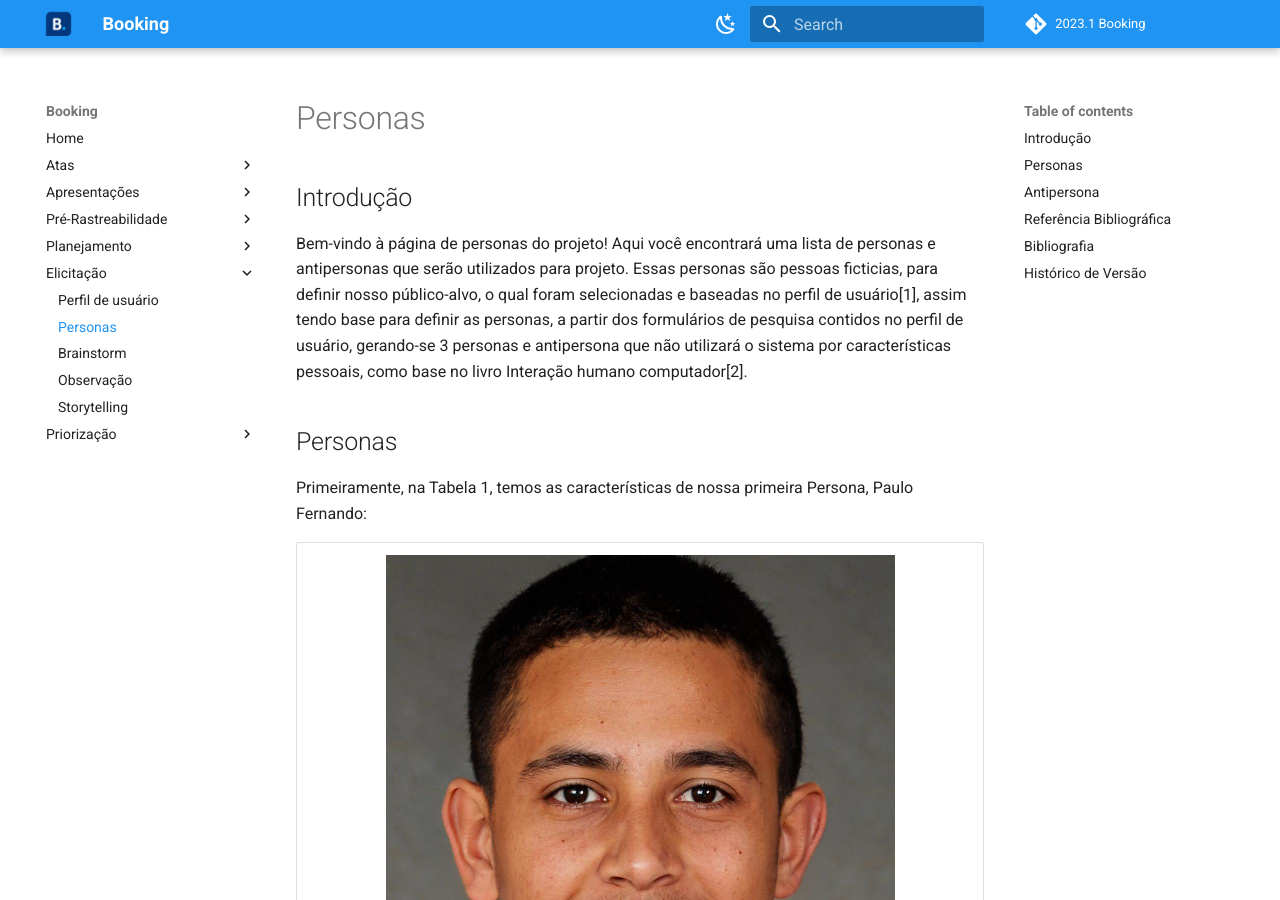
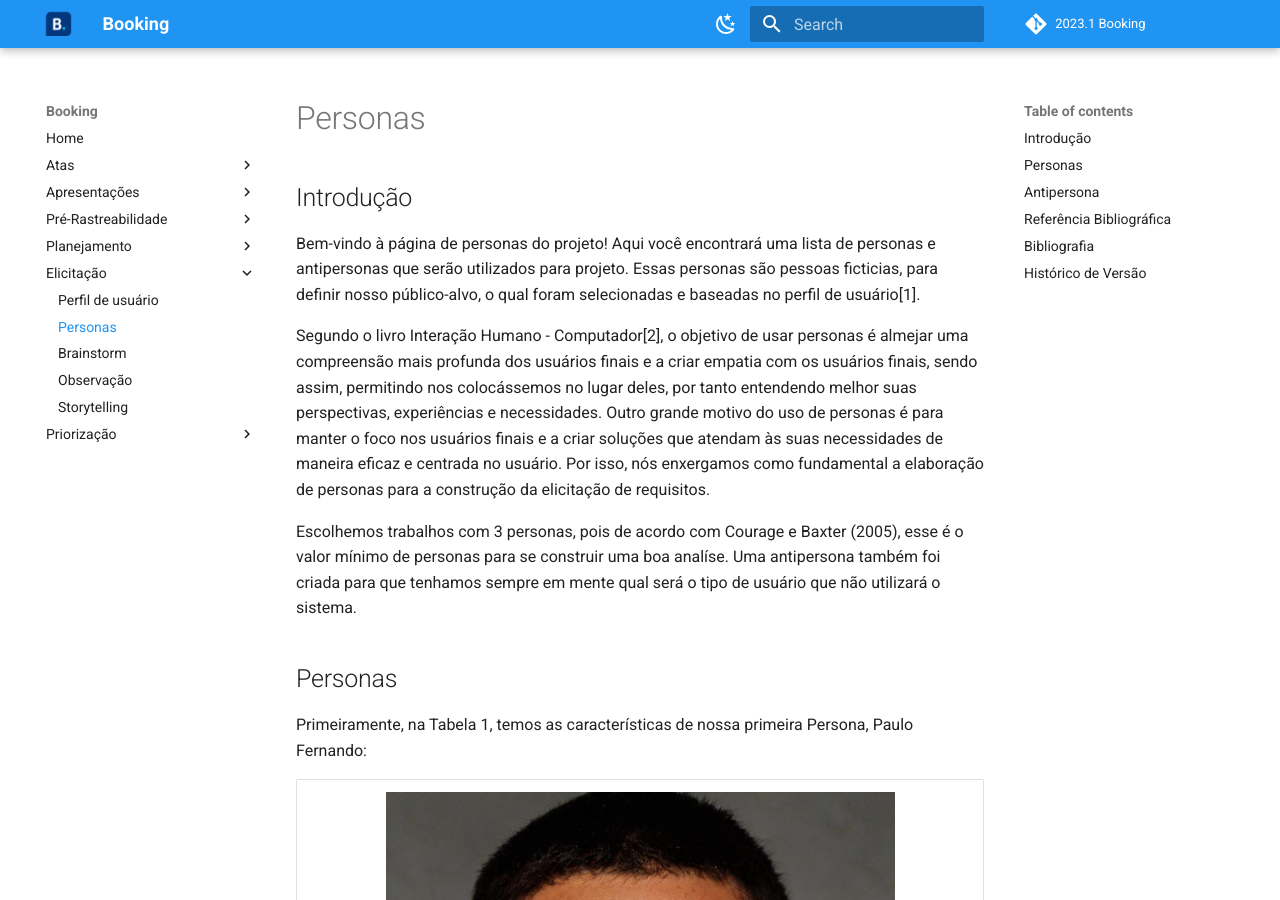
Before and after one commit to Requisitos-de-Software/2023.1-Booking, an MkDocs documentation site: the page built from docs/elicitacao/personas.md, in a window 1280 px wide and 900 px high. Built offline with MkDocs 1.6.1 and Material for MkDocs 9.7.7, drawn with Linux system fonts in a browser that asks for light colours; comment, search, counter and statistics services are not loaded; some of the changed text lies outside the part shown.

```diff
--- a/docs/elicitacao/personas.md
+++ b/docs/elicitacao/personas.md
@@ -2,7 +2,11 @@
 
 ## Introdução
 
-Bem-vindo à página de personas do projeto! Aqui você encontrará uma lista de personas e antipersonas que serão utilizados para projeto. Essas personas são pessoas ficticias, para definir nosso público-alvo, o qual foram selecionadas e baseadas no perfil de usuário[1], assim tendo base para definir as personas, a partir dos formulários de pesquisa contidos no perfil de usuário, gerando-se 3 personas e antipersona que não utilizará o sistema por características pessoais, como base no livro Interação humano computador[2].
+Bem-vindo à página de personas do projeto! Aqui você encontrará uma lista de personas e antipersonas que serão utilizados para projeto. Essas personas são pessoas ficticias, para definir nosso público-alvo, o qual foram selecionadas e baseadas no perfil de usuário[1].
+
+Segundo o livro Interação Humano - Computador[2], o objetivo de usar personas é almejar uma compreensão mais profunda dos usuários finais e a criar empatia com os usuários finais, sendo assim, permitindo nos colocássemos no lugar deles, por tanto entendendo melhor suas perspectivas, experiências e necessidades. Outro grande motivo do uso de personas é para manter o foco nos usuários finais e a criar soluções que atendam às suas necessidades de maneira eficaz e centrada no usuário. Por isso, nós enxergamos como fundamental a elaboração de personas para a construção da elicitação de requisitos.
+
+Escolhemos trabalhos com 3 personas, pois de acordo com Courage e Baxter (2005), esse é o valor mínimo de personas para se construir uma boa analíse. Uma antipersona também foi criada para que tenhamos sempre em mente qual será o tipo de usuário que não utilizará o sistema.
 
 ## Personas
 
@@ -97,6 +101,10 @@ Agora, na Tabela 4, temos as características de nossa Antipersona, Augusto Bent
 
 [2]  BARBOSA, Simone Diniz Junqueira; DA SILVA, Bruno Santana. Interação Humano - Computador. Rio de janeiro: Elsevier, 2010. Acesso em 23 de abril de 2023.
 
+Courage, Catherine e Baxter, Kathy (2005). Understanding Your Users: A Practical Guide to User
+Requirements Methods, Tools, and Techniques. Morgan Kaufmann Publishers Inc., San Francisco,
+CA, USA, 1st edition.
+
 ## Bibliografia
 
 ‌This Person Does not exist. Disponível em: https://this-person-does-not-exist.com/en. Acesso em 23 de abril de 2023.
```
Also changed, not shown: other parts of docs/elicitacao/personas.md (+1 -0 lines).
